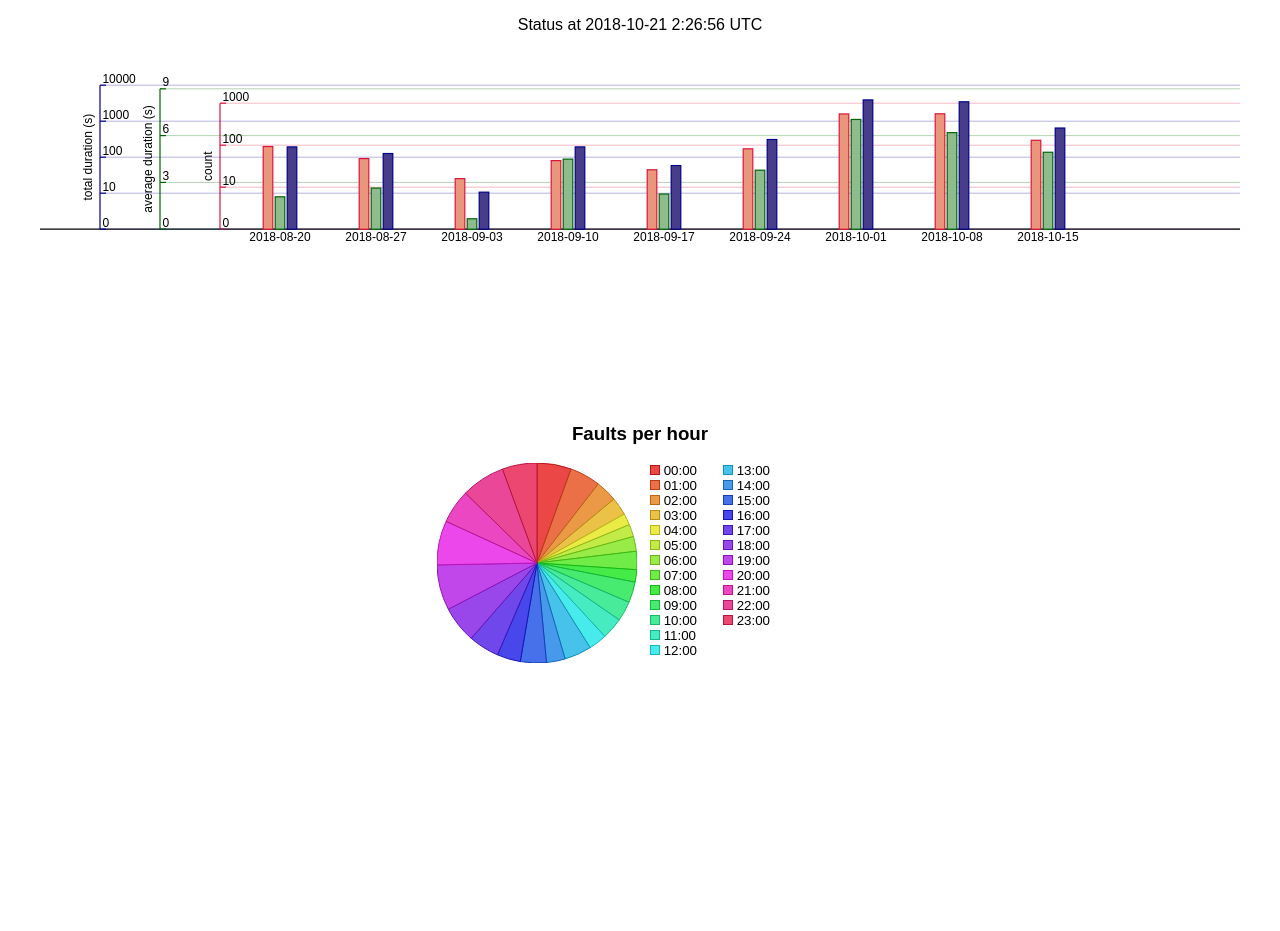
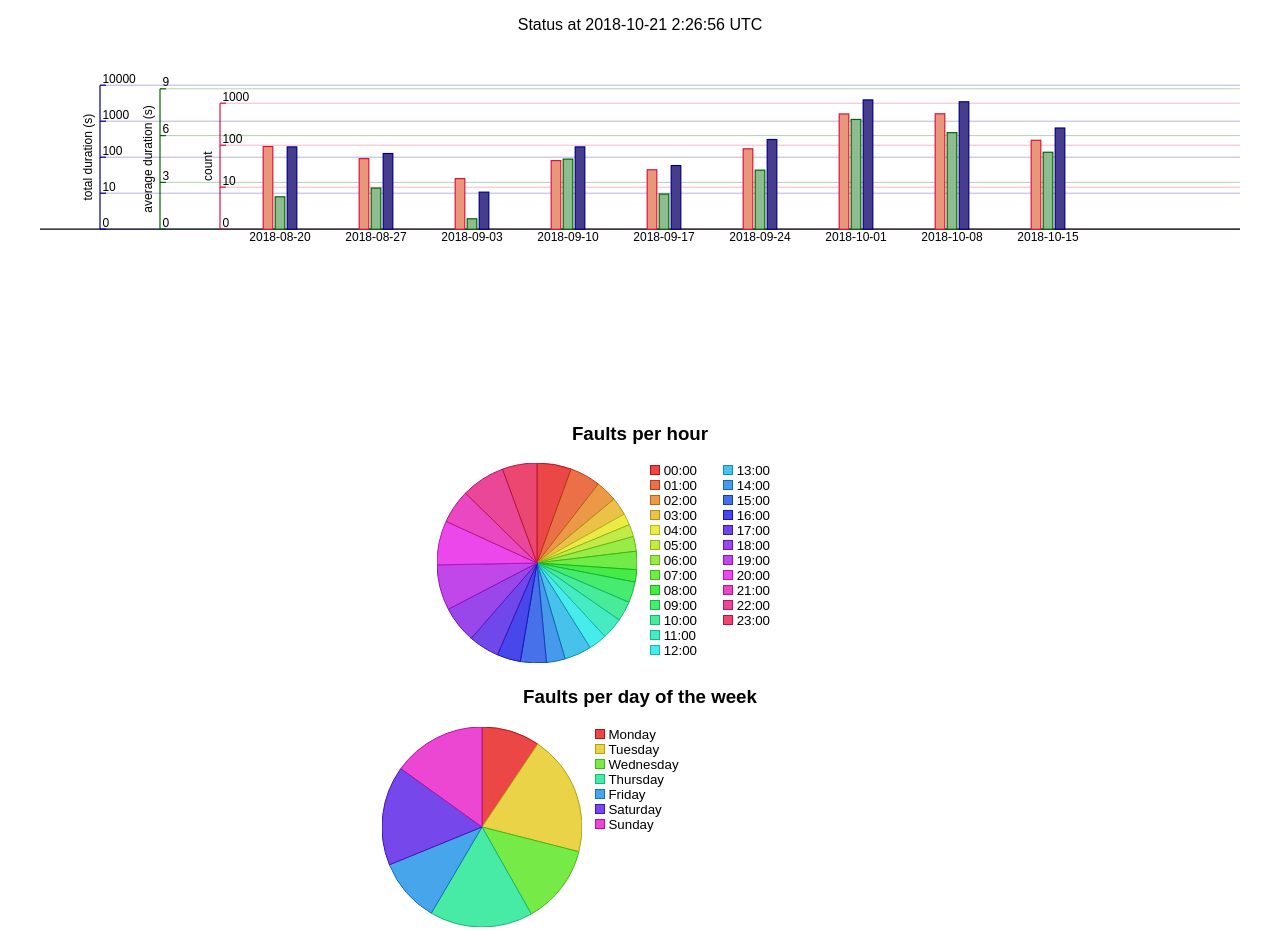
Before and after one commit to klasbj/pingstats, a React (Create React App) app: page / in a window 1280 px wide. Before the commit the page ends 800 px from the top, so only its background shows below. Built offline with nearby package versions, Linux system fonts and the light colour scheme; the HTML template or start-up script is replaced by a standard one.

Commit message:
Show faults per day of the week.

```diff
--- a/src/App.tsx
+++ b/src/App.tsx
@@ -28,6 +28,7 @@ interface IStats {
 }
 
 const HourToString = (x: number): string => `${x < 10 ? "0" : ""}${x}:00`;
+const DayToString = (x: number): string => "Monday Tuesday Wednesday Thursday Friday Saturday Sunday".split(" ")[x];
 
 class App extends React.Component {
   public render() {
@@ -43,12 +44,21 @@ class App extends React.Component {
               return <p>Error: {error || "Unknown error"}</p>;
             }
 
+            const faultsOnDay = data.per_day
+              .map(x => ({day: new Date(x.date).getDay(), count: x.count}))
+              .reduce((a, v) => {
+                a[v.day] += v.count;
+                return a;
+              }, [0,0,0,0,0,0,0])
+              .map((x,i) => ({name: DayToString(i), count: x}));
+
             return (<div>
               <p>Status at {new Date(data.today.time).toLocaleString("sv-SE", {timeZoneName: "short"})}</p>
               <div>
                 <WeeksDisplay weekData={data.per_week} />
               </div>
               <PieChart title="Faults per hour" data={data.per_hour.map(x => ({name: HourToString(x.hour), count: x.count }))} />
+              <PieChart title="Faults per day of the week" data={faultsOnDay} />
             </div>);
           }}
         </Fetcher>
```
